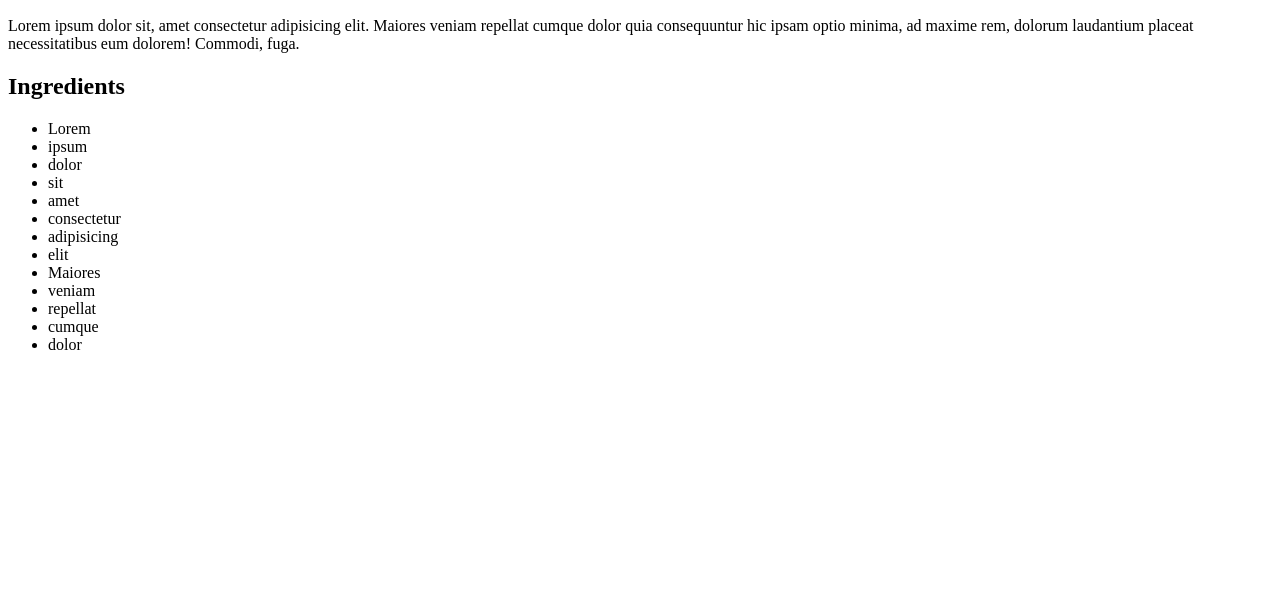
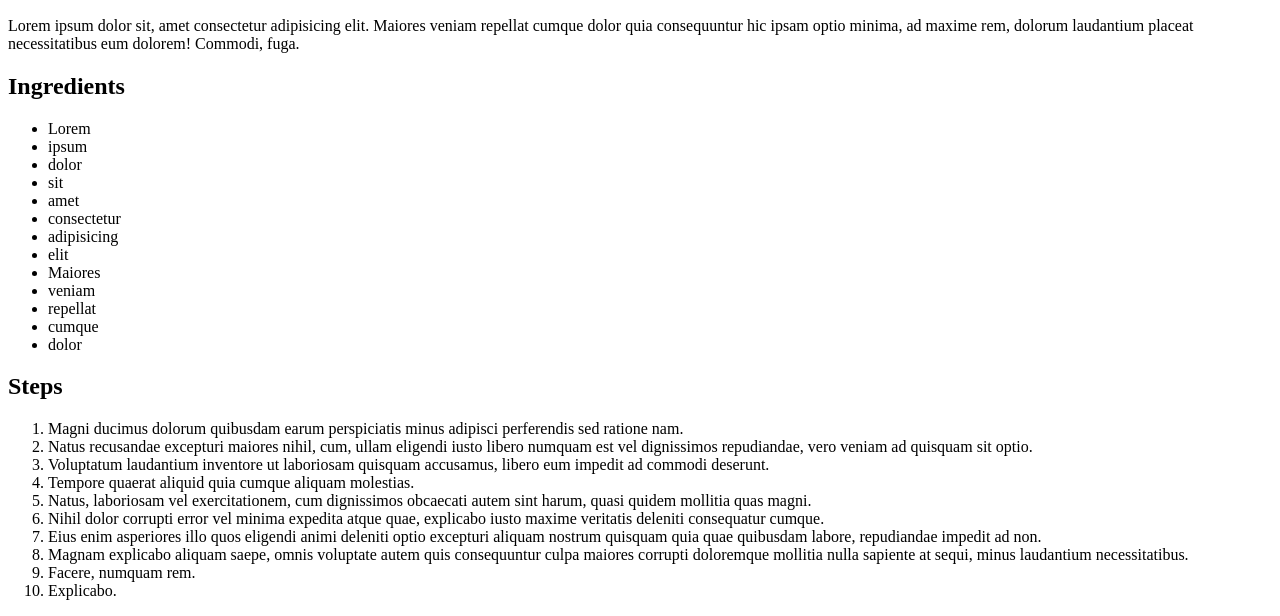
Before and after one commit to Kate1121/odin-recipes, a plain HTML site: page recipes/shrimp-and-sausage-gumbo.html in a window 1280 px wide. Shown: the part 434-1050 px from the top of the page. Before the commit the page ends 804 px from the top, so only its background shows below. Drawn offline with Linux system fonts and the light colour scheme.

Commit message:
Add steps to shrimp-and-sausage-gumbo.html
Lorem Ipsum text utilized in place of the steps required to cook shrimp and sausage gumbo

```diff
--- a/recipes/shrimp-and-sausage-gumbo.html
+++ b/recipes/shrimp-and-sausage-gumbo.html
@@ -30,6 +30,25 @@
         <li>cumque</li>
         <li>dolor</li>
     </ul>
+    <h2>Steps</h2>
+    <ol>
+        <li>Magni ducimus dolorum quibusdam earum perspiciatis minus adipisci perferendis sed ratione nam.</li>
+        <li>Natus recusandae excepturi maiores nihil, cum, ullam eligendi iusto libero numquam est vel dignissimos
+            repudiandae, vero veniam ad quisquam sit optio.</li>
+        <li>Voluptatum laudantium inventore ut laboriosam quisquam accusamus, libero eum impedit ad commodi deserunt.
+        </li>
+        <li>Tempore quaerat aliquid quia cumque aliquam molestias.</li>
+        <li>Natus, laboriosam vel exercitationem, cum dignissimos obcaecati autem sint harum, quasi quidem mollitia quas
+            magni.</li>
+        <li>Nihil dolor corrupti error vel minima expedita atque quae, explicabo iusto maxime veritatis deleniti
+            consequatur cumque.</li>
+        <li>Eius enim asperiores illo quos eligendi animi deleniti optio excepturi aliquam nostrum quisquam quia quae
+            quibusdam labore, repudiandae impedit ad non.</li>
+        <li>Magnam explicabo aliquam saepe, omnis voluptate autem quis consequuntur culpa maiores corrupti doloremque
+            mollitia nulla sapiente at sequi, minus laudantium necessitatibus.</li>
+        <li>Facere, numquam rem.</li>
+        <li>Explicabo.</li>
+    </ol>
 </body>
 
 </html>
```
